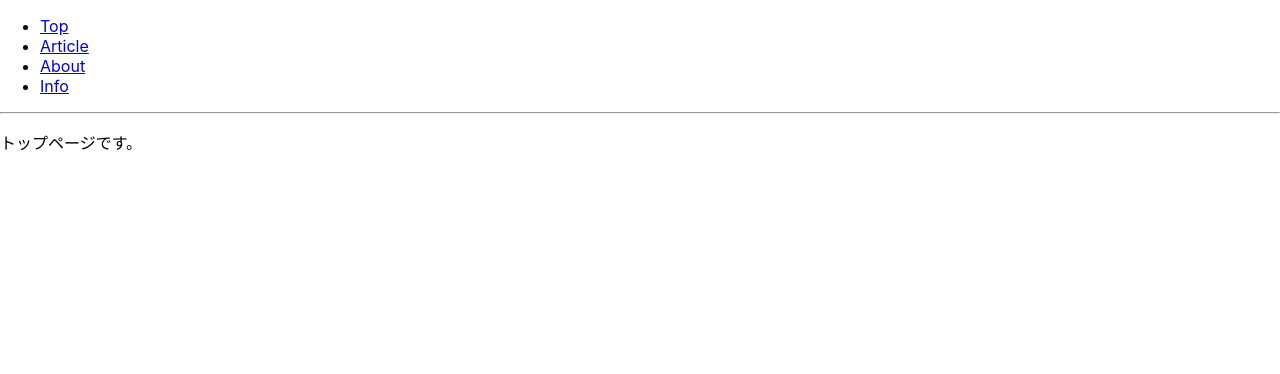
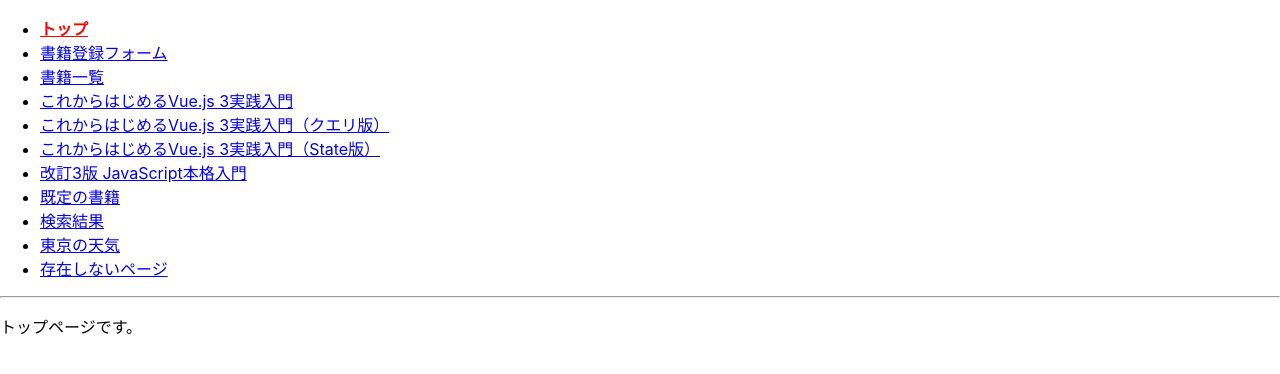
Before and after one commit to Katsudon10/react-book-practice, a React (Create React App) app in the folder app/: page / in a window 1280 px wide. Shown: the top 374 px of the page. Built offline with nearby package versions, Linux system fonts and the light colour scheme.

Commit message:
ルートパラメータ

```diff
--- /dev/null
+++ b/app/src/components/BookPage.js
@@ -0,0 +1,31 @@
+import { useParams } from 'react-router-dom';
+import MyHeader from './MyHeader';
+// import books from '../chap07/books';
+
+export default function BookPage() {
+  const params = useParams();
+  return <p>ISBNコード「{params.isbn}」のページです。</p>;
+
+  // 分割代入
+  // const { isbn } = useParams();
+//   const { isbn = '978-4-8156-0182-9' } = useParams();
+//   return <p>ISBNコード「{isbn}」のページです。</p>;
+
+  // MyHeader コンポーネントを適用
+  // const { isbn = '978-4-8156-0182-9' } = useParams();
+  // const { title, summary } = books.find(b => isbn === b.isbn);
+  // return (
+  //   <>
+  //   <MyHeader title={title} keywords={title}
+  //     description={summary} />
+  //   <p>ISBNコード「{isbn}」のページです。</p>
+  //   </>
+  // );
+
+  // 例外をスローする
+  // const { isbn = '978-4-8156-0182-9' } = useParams();
+  // if (!/978-4-[0-9]{2,7}-[0-9]{2,7}-[0-9X]/.test(isbn)) {
+  //   throw new RangeError('ISBN is invalid!!');
+  // }
+  // return <p>ISBNコード「{isbn}」のページです。</p>;
+}
--- a/app/src/components/MyHeader.js
+++ b/app/src/components/MyHeader.js
@@ -1,20 +1,20 @@
-import { Helmet } from 'react-helmet-async';
-import { useMatches } from 'react-router-dom';
+// import { Helmet } from 'react-helmet-async';
+// import { useMatches } from 'react-router-dom';
 
-export default function MyHeader(props) {
-  let {
-    title = 'React入門',
-    keywords = 'React, JavaScript, フレームワーク',
-    description = 'React入門のサンプルです。'
-  } = useMatches().at(-1).handle ?? {};
-  title = title.replace('%s', props.title);
-  keywords = keywords.replace('%s', props.keywords);
-  description = description.replace('%s', props.description);
-  return (
-    <Helmet>
-      <title>{title}</title>
-      <meta name="keywords" content={keywords} />
-      <meta name="description" content={description} />
-    </Helmet>
-  );
-}
+// export default function MyHeader(props) {
+//   let {
+//     title = 'React入門',
+//     keywords = 'React, JavaScript, フレームワーク',
+//     description = 'React入門のサンプルです。'
+//   } = useMatches().at(-1).handle ?? {};
+//   title = title.replace('%s', props.title);
+//   keywords = keywords.replace('%s', props.keywords);
+//   description = description.replace('%s', props.description);
+//   return (
+//     <Helmet>
+//       <title>{title}</title>
+//       <meta name="keywords" content={keywords} />
+//       <meta name="description" content={description} />
+//     </Helmet>
+//   );
+// }
--- /dev/null
+++ b/app/src/components/RouterParam.js
@@ -0,0 +1,38 @@
+import { useState } from 'react';
+import { NavLink, Outlet, useNavigation } from 'react-router-dom';
+import './RouterNav.css';
+
+export default function RouterParam() {
+  const navigation = useNavigation();
+  // const [count, setCount] = useState(0);
+  return (
+    <>
+      {/* <p>アクセス数：{count}</p> */}
+      <ul>
+        <li><NavLink to="/">トップ</NavLink></li>
+        <li><NavLink to="/book/form">書籍登録フォーム</NavLink></li>
+        <li><NavLink to="/books" end>書籍一覧</NavLink></li>
+        <li><NavLink to="/book/978-4-8156-1336-5">
+          これからはじめるVue.js 3実践入門</NavLink></li>
+        <li><NavLink to="/bookQuery?isbn=978-4-8156-1336-5">
+          これからはじめるVue.js 3実践入門（クエリ版）</NavLink></li>
+        <li><NavLink to="/bookState" state="978-4-8156-1336-5">
+          これからはじめるVue.js 3実践入門（State版）</NavLink></li>
+        <li><NavLink to="/book/978-4-297-13288-0">
+          改訂3版 JavaScript本格入門</NavLink></li>
+        <li><NavLink to="/book" end>既定の書籍</NavLink></li>
+        <li><NavLink to="/search/react/router/remix">検索結果</NavLink></li>
+        <li><NavLink to="/weather/Tokyo">東京の天気</NavLink></li>
+        <li><NavLink to="/nothing/foo/bar">存在しないページ</NavLink></li>
+      </ul>
+      <hr />
+      <Outlet />
+      {/* <Outlet context={[count, setCount]} /> */}
+      {/* {
+        navigation.state === 'loading' ?
+          <p>Loading...</p> :
+          <Outlet />
+      } */}
+    </>
+  );
+}
--- /dev/null
+++ b/app/src/components/routesParam.js
@@ -0,0 +1,16 @@
+import { Route, createBrowserRouter, createRoutesFromElements } from 'react-router-dom';
+
+import RouterParam from './RouterParam';
+import TopPage from './TopPage';
+import BookPage from './BookPage';
+
+const routesParam = createBrowserRouter(
+    createRoutesFromElements(
+        <Route element={<RouterParam />} >
+            <Route path="/" element={<TopPage />} />
+            <Route path="/book/:isbn" element={<BookPage />} />
+        </Route>
+    )
+);
+
+export default routesParam;
--- a/app/src/index.js
+++ b/app/src/index.js
@@ -63,11 +63,12 @@
 import { RouterProvider } from 'react-router-dom';
 import routesBasic from './components/routesBasic';
 import routesLink from './components/routesLink';
+import routesParam from './components/routesParam';
 
 const root = ReactDOM.createRoot(document.getElementById('root'));
 root.render(
   <React.StrictMode>
-    <RouterProvider router={routesLink} />
+    <RouterProvider router={routesParam} />
   </React.StrictMode>
 );
 
```
